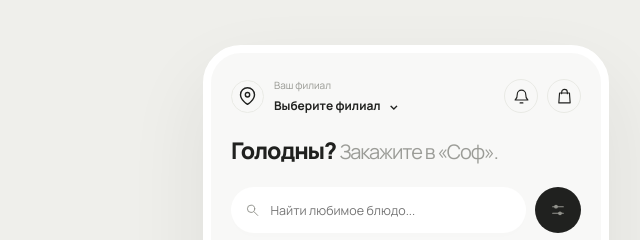
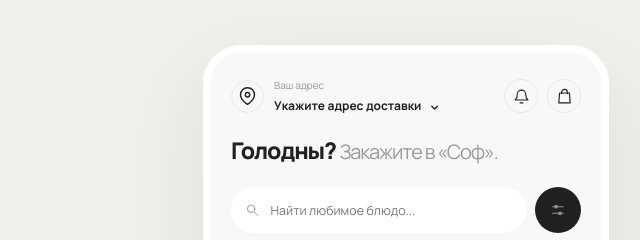
Before and after one commit to mansoorikrami20/Cafe-sof, a website: page dist/index.html in a window 1280 px wide. Shown: the top 240 px of the page, 464-1104 px from the left. Drawn offline with Linux system fonts and the light colour scheme; no server answers.

Commit message:
Replace branch header with delivery address picker

```diff
--- a/dist/index.html
+++ b/dist/index.html
@@ -1,7 +1,7 @@
 <!doctype html>
 <html lang="ru"><head><meta charset="utf-8"><meta name="viewport" content="width=device-width,initial-scale=1,viewport-fit=cover"><meta name="theme-color" content="#f8f8f7"><title>Соф — любимая еда рядом</title><link rel="stylesheet" href="style.css"></head>
 <body><div class="desktop-note"><a href="#" class="brand">СОФ<span>ЧАЙХАНА</span></a><h1>Вкус дома.<br>В вашем ритме.</h1><p>Меню, любимые блюда и удобный заказ.<br>Всё самое нужное — под рукой.</p><div class="design-tags"><span>Меню</span><span>Корзина</span><span>Оформление</span></div><small>Интерактивный прототип · Заказы не отправляются</small></div>
-<div class="app"><header><button class="location" id="branchButton"><span class="icon-box" data-icon="pin"></span><span><small>Ваш филиал</small><strong id="branchLabel">Выберите филиал <span>⌄</span></strong></span></button><div class="header-actions"><button class="circle" id="notificationButton" aria-label="Уведомления" onclick="toast('Пока нет уведомлений')"><i data-icon="bell"></i></button><button class="circle" id="headerCart" aria-label="Открыть корзину"><i data-icon="bag"></i><b id="cartBadge" hidden>0</b></button></div></header>
+<div class="app"><header><button class="location" id="branchButton"><span class="icon-box" data-icon="pin"></span><span><small>Ваш адрес</small><strong id="branchLabel">Укажите адрес доставки <span>⌄</span></strong></span></button><div class="header-actions"><button class="circle" id="notificationButton" aria-label="Уведомления" onclick="toast('Пока нет уведомлений')"><i data-icon="bell"></i></button><button class="circle" id="headerCart" aria-label="Открыть корзину"><i data-icon="bag"></i><b id="cartBadge" hidden>0</b></button></div></header>
 <main id="view"></main><nav id="nav" aria-label="Основная навигация"></nav></div>
-<dialog id="branchDialog"><div class="sheet-head"><h2>Где будем заказывать?</h2><button class="circle" onclick="this.closest('dialog').close()" aria-label="Закрыть">✕</button></div><div id="branchOptions"><p class="muted">Загружаем список настроенных филиалов…</p></div></dialog>
+<dialog id="branchDialog" class="address-dialog"><div class="sheet-head"><div><small class="address-kicker">ДОСТАВКА</small><h2>Укажите адрес</h2></div><button class="circle" onclick="this.closest('dialog').close()" aria-label="Закрыть">✕</button></div><div id="branchOptions"><p class="muted">Открываем карту…</p></div></dialog>
 <dialog id="productDialog"></dialog><dialog id="accountDialog"></dialog><div id="toast" role="status"></div><script src="app.js"></script><script src="catalog.js"></script></body></html>
```
